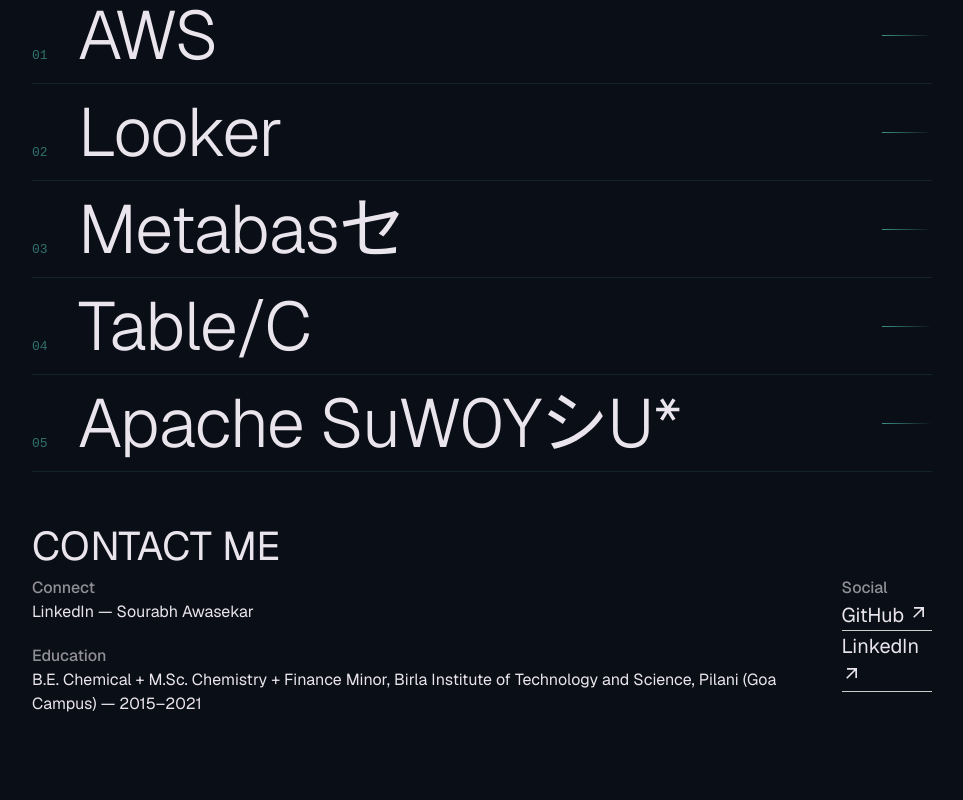
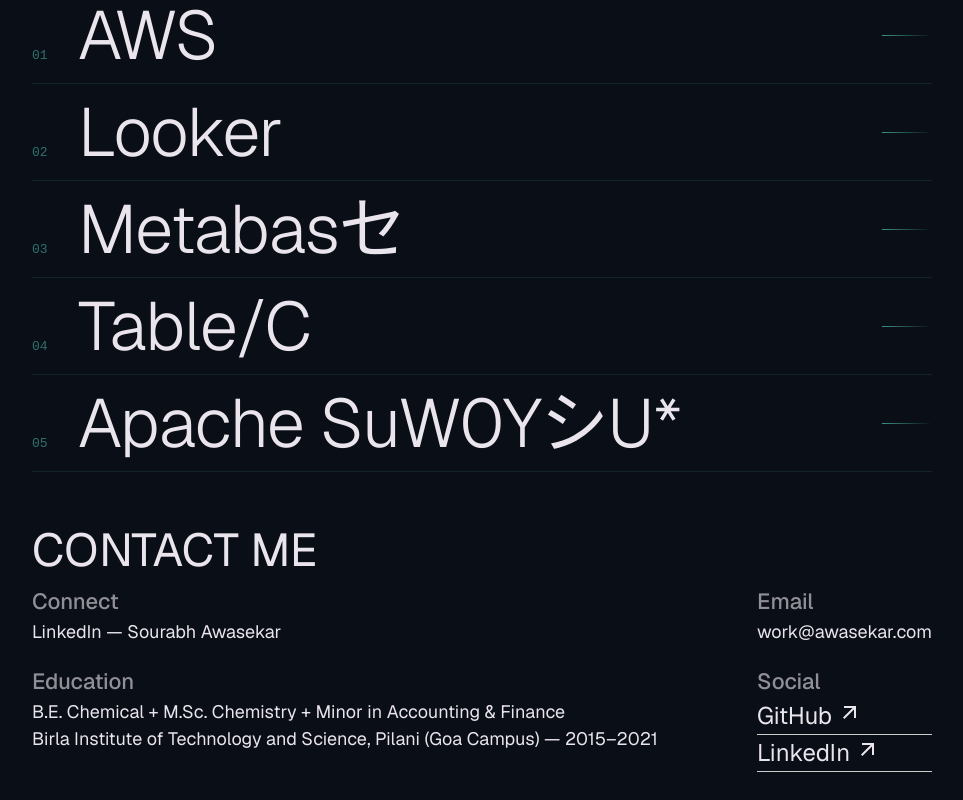
Before and after one commit to antrang/awasekar-portfolio, a React (Vite) app: page / in a window 1280 px wide. Shown: the part 4992-5792 px from the top of the page, without its empty margins (158-1121 px from the left). Built offline with nearby package versions, Linux system fonts and the light colour scheme.

Commit message:
Improve Contact section: add email link, increase font sizes

```diff
--- a/src/components/Contact.tsx
+++ b/src/components/Contact.tsx
@@ -21,11 +21,19 @@
             </p>
             <h4>Education</h4>
             <p>
-              B.E. Chemical + M.Sc. Chemistry + Finance Minor, Birla Institute of Technology and Science, Pilani (Goa Campus) —
+              B.E. Chemical + M.Sc. Chemistry + Minor in Accounting & Finance
+              <br />
+              Birla Institute of Technology and Science, Pilani (Goa Campus) —
               2015–2021
             </p>
           </div>
           <div className="contact-box">
+            <h4>Email</h4>
+            <p>
+              <a href="mailto:work@awasekar.com" data-cursor="disable">
+                work@awasekar.com
+              </a>
+            </p>
             <h4>Social</h4>
             <a
               href="https://github.com/antrang"
--- a/src/components/styles/Contact.css
+++ b/src/components/styles/Contact.css
@@ -7,7 +7,7 @@
 }
 
 .contact-section h3 {
-  font-size: 60px;
+  font-size: 68px;
   font-weight: 400;
   text-transform: uppercase;
   margin: 0;
@@ -19,6 +19,7 @@
 }
 
 .contact-flex h4 {
+  font-size: 24px;
   font-weight: 500;
   margin: 0;
   opacity: 0.6;
@@ -30,18 +31,23 @@
 }
 
 .contact-flex p {
+  font-size: 20px;
   margin-top: 10px;
   margin-bottom: 20px;
 }
 
+.contact-flex a:not(.contact-social) {
+  font-size: 20px;
+}
+
 a.contact-social {
-  font-size: 25px;
+  font-size: 31px;
   border-bottom: 1px solid #ccc;
 }
 
 .contact-box h2 {
   font-weight: 400;
-  font-size: 23px;
+  font-size: 27px;
   margin: 0;
 }
 
@@ -50,7 +56,7 @@
 }
 
 .contact-box h5 {
-  font-size: 20px;
+  font-size: 26px;
   font-weight: 500;
   line-height: 20px;
   display: flex;
@@ -60,29 +66,47 @@
 
 @media only screen and (max-width: 1600px) {
   .contact-section h3 {
-    font-size: 50px;
+    font-size: 56px;
   }
 
   .contact-box h2 {
-    font-size: 20px;
+    font-size: 24px;
+  }
+
+  .contact-flex h4 {
+    font-size: 22px;
+  }
+
+  .contact-flex p,
+  .contact-flex a:not(.contact-social) {
+    font-size: 18px;
   }
 
   a.contact-social {
-    font-size: 22px;
+    font-size: 26px;
   }
 }
 
 @media only screen and (max-width: 1300px) {
   .contact-section h3 {
-    font-size: 40px;
+    font-size: 46px;
   }
 
   .contact-box h2 {
+    font-size: 22px;
+  }
+
+  .contact-flex h4 {
+    font-size: 22px;
+  }
+
+  .contact-flex p,
+  .contact-flex a:not(.contact-social) {
     font-size: 18px;
   }
 
   a.contact-social {
-    font-size: 20px;
+    font-size: 24px;
   }
 
   .contact-flex p {
```
Also changed, not shown: 1 other file (tests, documents, lock files or other folders).
